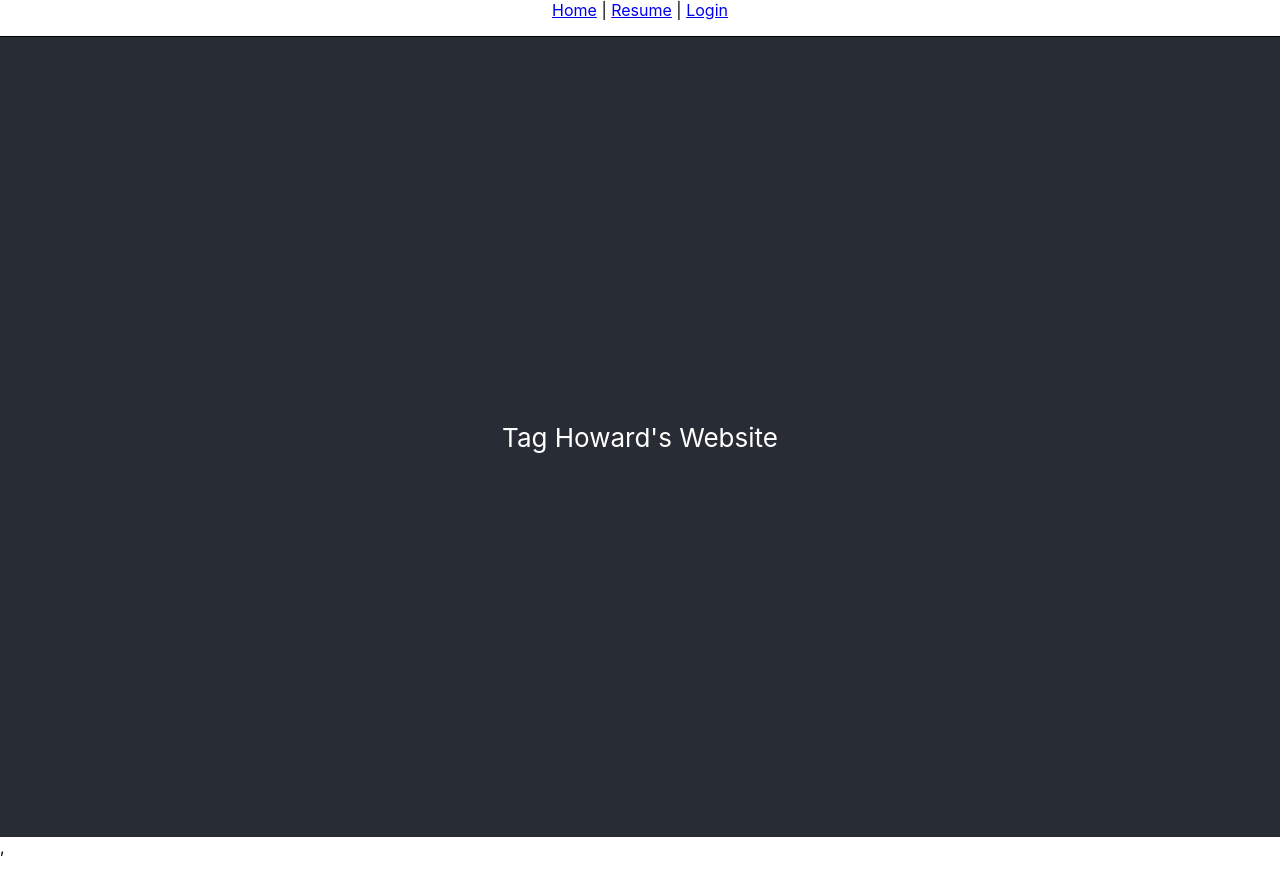
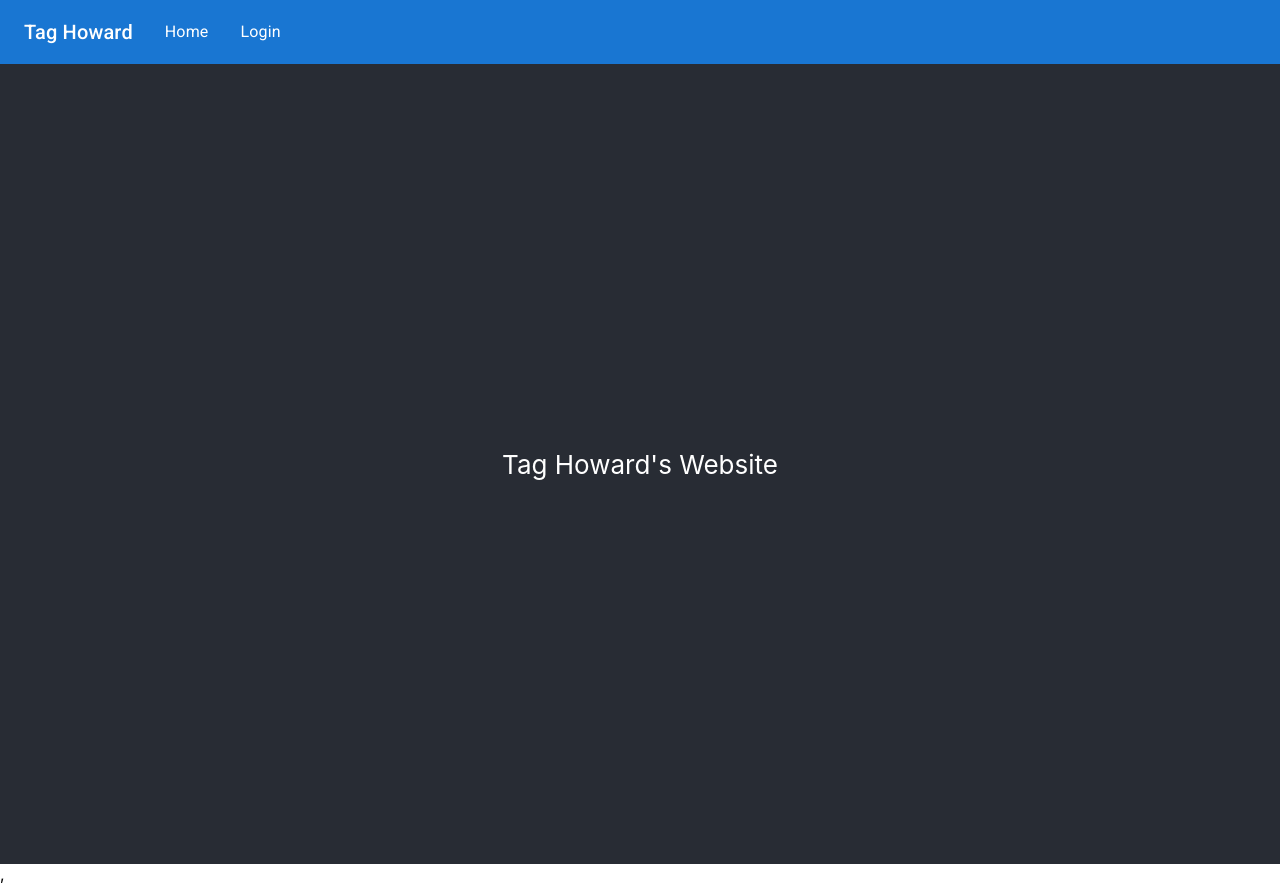
Before and after one commit to tajetaje/tajetaje.github.io, a React (Create React App) app: page / in a window 1280 px wide. Before the commit the page ends 857 px from the top, so only its background shows below. Built offline with nearby package versions, Linux system fonts and the light colour scheme.

Commit message:
Add a material design menu bar

```diff
--- a/src/App.tsx
+++ b/src/App.tsx
@@ -1,20 +1,11 @@
 import React from "react";
-import { Outlet, Link } from "react-router-dom";
-import "./App.css";
+import { Outlet } from "react-router-dom";
+import MenuBar from "./components/MenuBar";
 
 function App() {
   return (
-    <div className="App">
-      <nav
-        style={{
-          borderBottom: "solid 1px",
-          paddingBottom: "1rem",
-        }}
-      >
-        <Link to="/">Home</Link> |{" "}
-        <a href="http://cs.uky.edu/~jtho264/Master%20Resume.pdf">Resume</a> |{" "}
-        <Link to="/login">Login</Link>
-      </nav>
+    <div>
+      <MenuBar />
       <Outlet />
     </div>
   );
--- /dev/null
+++ b/src/components/MenuBar.tsx
@@ -0,0 +1,98 @@
+import * as React from "react";
+import AppBar from "@mui/material/AppBar";
+import Box from "@mui/material/Box";
+import Toolbar from "@mui/material/Toolbar";
+import IconButton from "@mui/material/IconButton";
+import Typography from "@mui/material/Typography";
+import Menu from "@mui/material/Menu";
+import MenuIcon from "@mui/icons-material/Menu";
+import Container from "@mui/material/Container";
+import Avatar from "@mui/material/Avatar";
+import Button from "@mui/material/Button";
+import Tooltip from "@mui/material/Tooltip";
+import MenuItem from "@mui/material/MenuItem";
+import { Link, useNavigate } from "react-router-dom";
+
+type Link = {
+  title: string;
+  path: string;
+};
+
+const navLinks: Link[] = [
+  { title: "Home", path: "/" },
+  { title: "Login", path: "/login" },
+];
+
+const MenuBar = () => {
+  const [anchorElNav, setAnchorElNav] = React.useState<null | HTMLElement>(
+    null
+  );
+
+  let navigate = useNavigate();
+
+  const handleOpenNavMenu = (event: React.MouseEvent<HTMLElement>) => {
+    setAnchorElNav(event.currentTarget);
+  };
+
+  const handleCloseNavMenu = () => {
+    setAnchorElNav(null);
+  };
+
+  return (
+    <AppBar position="static">
+      <Container maxWidth="xl">
+        <Toolbar disableGutters>
+          <Typography
+            variant="h6"
+            noWrap
+            component="div"
+            sx={{ mr: 2, display: { xs: "none", md: "flex" } }}
+          >
+            Tag Howard
+          </Typography>
+
+          <Box sx={{ flexGrow: 1, display: { xs: "flex", md: "none" } }}>
+            <IconButton
+              size="large"
+              onClick={handleOpenNavMenu}
+              color="inherit"
+            >
+              <MenuIcon />
+            </IconButton>
+            <Menu
+              anchorEl={anchorElNav}
+              anchorOrigin={{
+                vertical: "bottom",
+                horizontal: "left",
+              }}
+              keepMounted
+              transformOrigin={{
+                vertical: "top",
+                horizontal: "left",
+              }}
+              open={Boolean(anchorElNav)}
+              onClose={handleCloseNavMenu}
+              sx={{
+                display: { xs: "block", md: "none" },
+              }}
+            >
+              {navLinks.map((page) => (
+                <MenuItem key={page.path} onClick={() => navigate(page.path)}>
+                  <Typography textAlign="center">{page.title}</Typography>
+                </MenuItem>
+              ))}
+            </Menu>
+          </Box>
+          <Box sx={{ flexGrow: 1, display: { xs: "none", md: "flex" } }}>
+            {navLinks.map((page) => (
+              <MenuItem key={page.path} onClick={() => navigate(page.path)}>
+                <Typography textAlign="center">{page.title}</Typography>
+              </MenuItem>
+            ))}
+          </Box>
+        </Toolbar>
+      </Container>
+    </AppBar>
+  );
+};
+export default MenuBar;
```
